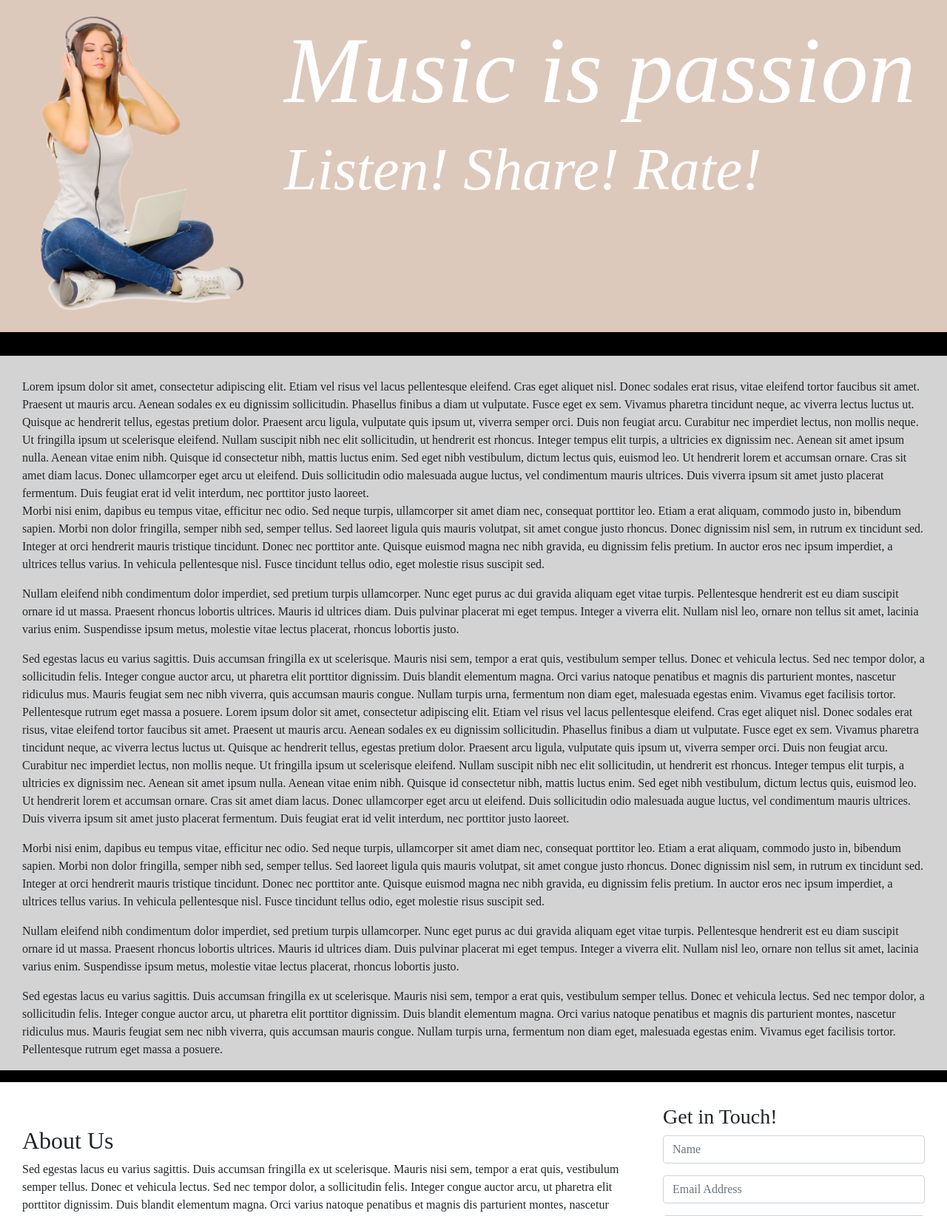
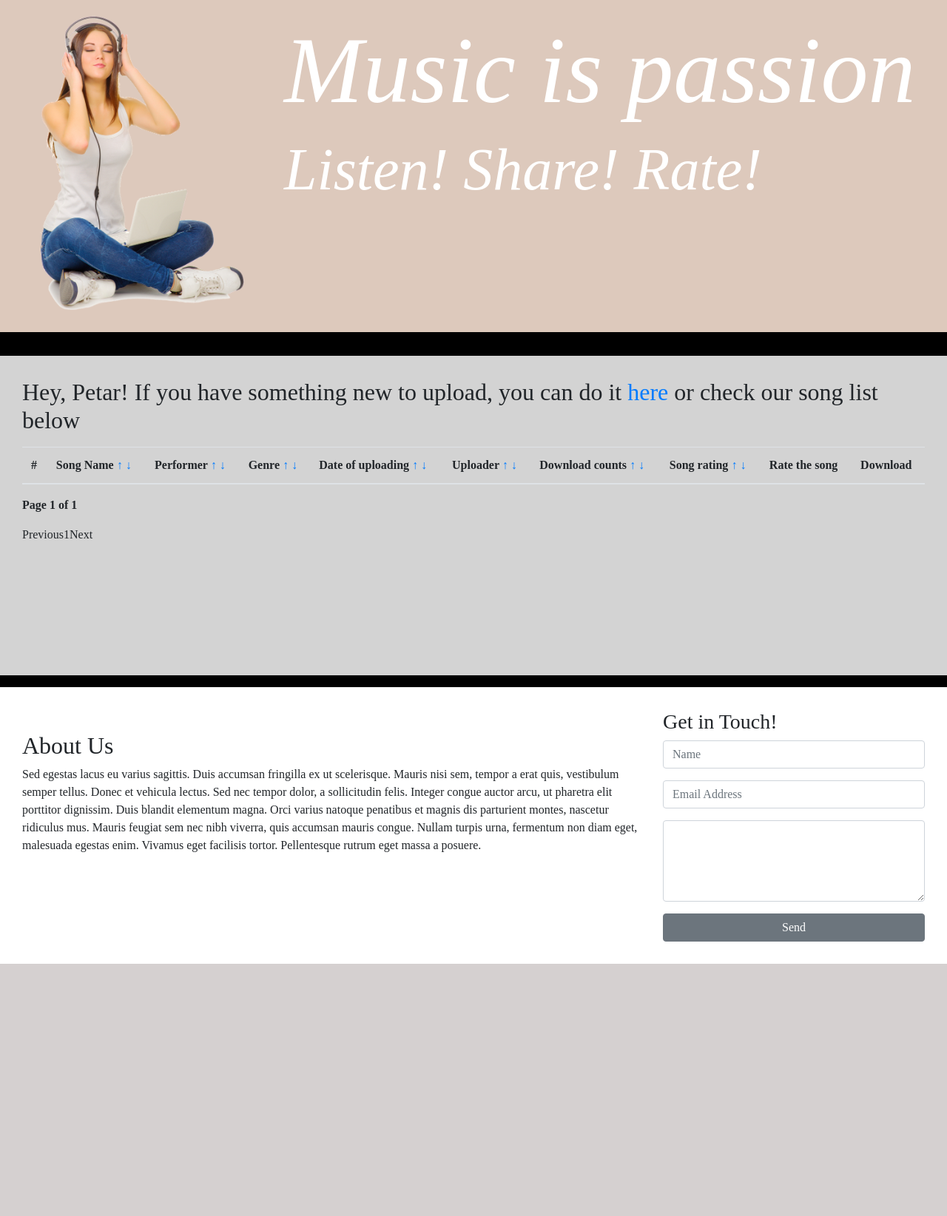
Before and after one commit to YMilcheva/New_project_PeYo, a PHP site: page /welcome.php?order=1&dir=1 in a window 1280 px wide. Shown: the part 57-1701 px from the top of the page at 74% size. After the commit the page ends 1360 px from the top, so only its background shows below. Run offline with PHP 8.4, Linux system fonts and the light colour scheme; a user stored in the database is signed in; data comes from the database, SQL or seed files in the repository; tables that the repository leaves empty or names only in its code hold one stand-in row (values such as "Sample post"); lists and menus that the app fills with data are empty.

Commit message:
pagination

```diff
--- a/Final_Project/functions/functions.php
+++ b/Final_Project/functions/functions.php
@@ -22,4 +22,172 @@
 		}
 		return $is_ok;
 	}
+
+	function return_order_variable($order_rule){
+		switch ($order_rule) {
+			case 1:
+				return 'songs.song_name';
+			case 2:
+				return 'singers.singer_name';
+			case 3:
+				return 'users.user_username';
+			case 4:
+				return 'songs.song_date';
+			case 5:
+				return 'genres.genre_name';
+			case 6:
+				return 'count_downloads';
+			case 7:
+				return 'average_rating';
+			default:
+				return 'songs.song_name';
+		}
+	}
+
+	function return_order_direction($order_rule){
+		switch ($order_rule) {
+			case 1:
+				return 'DESC';
+			case 0:
+				return 'ASC';
+			default:
+				return 'ASC';
+		}
+	}
+
+	function return_songs_info($order, $direction, $conn, $limit, $offset){
+		$order = return_order_variable($order);
+		$direction = return_order_direction($direction);
+		$sql = "SELECT
+			songs.song_id,
+    		songs.song_name,
+		    GROUP_CONCAT(DISTINCT singers.singer_name ORDER BY songs_singers.singer_id) AS singers,
+		    songs.song_date,
+		    users.user_username,
+		    GROUP_CONCAT(DISTINCT genres.genre_name ORDER BY songs_genres.genre_id) AS genres,
+		   	(SELECT COUNT(downloads.download_song) FROM downloads WHERE download_song = songs.song_id) as count_downloads,
+		    (SELECT COUNT(ratings.rating_number) FROM ratings WHERE ratings.rating_song = songs.song_id) as count_ratings,
+		    (SELECT AVG(ratings.rating_number) FROM ratings WHERE ratings.rating_song = songs.song_id) as average_rating
+		FROM songs JOIN songs_singers ON songs.song_id = songs_singers.song_id
+				   JOIN singers ON songs_singers.singer_id = singers.singer_id
+		           JOIN users ON songs.song_uploader = users.user_id
+		           JOIN songs_genres ON songs_singers.song_id = songs_genres.song_id
+		           JOIN genres ON songs_genres.genre_id = genres.genre_id
+		           LEFT JOIN downloads ON songs.song_id = downloads.download_song
+		           LEFT JOIN ratings ON songs.song_id = ratings.rating_song
+		WHERE songs.song_soft_delete IS NULL
+		GROUP BY songs.song_name
+		ORDER BY " . $order . ' ' . $direction . " LIMIT " . $limit . "
+        OFFSET " . $offset;
+		$result = mysqli_query($conn, $sql);
+		$songs = array();
+		$song_keys = array();
+		if ($result) {
+			while ($row = mysqli_fetch_assoc($result)) {
+				$songs[$row['song_id']] = array('song_name' => $row['song_name'], 'singer_name' => $row['singers'], 'song_date' => $row['song_date'], 'user_username' => $row['user_username'], 'genre_name' => $row['genres'], 'count_downloads' => $row['count_downloads'], 'count_ratings' => $row['count_ratings'], 'average_rating' => $row['average_rating']);
+				array_push($song_keys, $row['song_id']);
+			}
+		} else {
+			echo '<h3 class="text-center text-secondary">Error: ' . mysqli_error($conn) . '</h3>';
+		}
+		$temp_array = array($songs, $song_keys);
+		return $temp_array;
+	 }
+
+	 function return_songs_count($conn){
+		$sql = "SELECT COUNT(song_id) as songs_count FROM songs WHERE song_soft_delete IS NULL";
+		$result = mysqli_query($conn, $sql);
+		if ($result) {
+			while ($row = mysqli_fetch_assoc($result)) {
+				return 	$row['songs_count'];
+			}
+		} else {
+			echo '<h3 class="text-center text-secondary">Error: ' . mysqli_error($conn) . '</h3>';
+		}
+	}
+
+	function print_pagination($page_no, $total_no_of_pages, $direction, $order){
+		$adjacents = "2";
+		$second_last = $total_no_of_pages - 1;
+		$previous_page = $page_no - 1;
+		$next_page = $page_no + 1;
+		echo '<p><strong>Page ' . $page_no . ' of ' . $total_no_of_pages . '</strong> </p>';
+		echo '<ul class="pagination">';
+		if ($page_no > 1) {
+			echo "<li><a href='?page_no=1&order=" . $order . "&dir=" . $direction . "#text'>First Page</a></li>";
+		}
+		echo '<li ';
+		if ($page_no <= 1){
+			echo "class='disabled'";
+		}
+		echo '>';
+		echo '<a ';
+		if ($page_no > 1){
+			echo "href='?page_no=$previous_page&order=" . $order . "&dir=" . $direction . "#text'";
+		}
+		echo '>Previous</a>';
+		echo '</li>';
+		if ($total_no_of_pages <= 10){
+			for ($counter = 1; $counter <= $total_no_of_pages; $counter++){
+				if ($counter == $page_no) {
+					echo "<li class='active'><a>$counter</a></li>";
+			    } else {
+			    	echo "<li><a href='?page_no=$counter&order=" . $order . "&dir=" . $direction . "#text'>$counter</a></li>";
+			    }
+			}
+		} elseif ($total_no_of_pages > 10){
+			if($page_no <= 4) {
+				for ($counter = 1; $counter < 8; $counter++){
+					if ($counter == $page_no) {
+				    	echo "<li class='active'><a>$counter</a></li>";
+					} else{
+				        echo "<li><a href='?page_no=$counter&order=" . $order . "&dir=" . $direction . "#text'>$counter</a></li>";
+				    }
+				}
+				echo "<li><a>...</a></li>";
+				echo "<li><a href='?page_no=$second_last&order=" . $order . "&dir=" . $direction . "#text'>$second_last</a></li>";
+				echo "<li><a href='?page_no=$total_no_of_pages&order=" . $order . "&dir=" . $direction . "#text'>$total_no_of_pages</a></li>";
+			} elseif ($page_no > 4 && $page_no < $total_no_of_pages - 4) {
+				echo "<li><a href='?page_no=1&order=" . $order . "&dir=" . $direction . "#text'>1</a></li>";
+				echo "<li><a href='?page_no=2&order=" . $order . "&dir=" . $direction . "#text'>2</a></li>";
+				echo "<li><a>...</a></li>";
+				for ($counter = $page_no - $adjacents; $counter <= $page_no + $adjacents; $counter++) {
+				    if ($counter == $page_no) {
+					 	echo "<li class='active'><a>$counter</a></li>";
+					} else{
+					    echo "<li><a href='?page_no=$counter&order=" . $order . "&dir=" . $direction . "#text'>$counter</a></li>";
+					}
+				}
+				echo "<li><a>...</a></li>";
+				echo "<li><a href='?page_no=$second_last&order=" . $order . "&dir=" . $direction . "#text'>$second_last</a></li>";
+				echo "<li><a href='?page_no=$total_no_of_pages&order=" . $order . "&dir=" . $direction . "#text'>$total_no_of_pages</a></li>";
+			} else {
+				echo "<li><a href='?page_no=1'>1</a></li>";
+				echo "<li><a href='?page_no=2'>2</a></li>";
+				echo "<li><a>...</a></li>";
+				for ($counter = $total_no_of_pages - 6; $counter <= $total_no_of_pages; $counter++){
+				    if ($counter == $page_no) {
+						echo "<li class='active'><a>$counter</a></li>";
+					} else{
+				        echo "<li><a href='?page_no=$counter&order=" . $order . "&dir=" . $direction . "#text'>$counter</a></li>";
+					}
+				}
+			}
+		}
+		echo '<li ';
+		if ($page_no >= $total_no_of_pages){
+			echo "class='disabled'";
+		}
+		echo '>';
+		echo '<a ';
+		if ($page_no < $total_no_of_pages) {
+			echo "href='?page_no=$next_page&order=" . $order . "&dir=" . $direction . "#text'";
+		}
+		echo '>Next</a>';
+		echo '</li>';
+		if ($page_no < $total_no_of_pages){
+			echo "<li><a href='?page_no=$total_no_of_pages&order=" . $order . "&dir=" . $direction . "#text'>Last &rsaquo;&rsaquo;</a></li>";
+		}
+		echo '</ul>';
+	}
 ?>
--- a/Final_Project/welcome.php
+++ b/Final_Project/welcome.php
@@ -1,9 +1,44 @@
 <?php
 	session_start();
+	include 'functions/db_connect.php';
+	include 'functions/functions.php';
 	$siteTitle = 'Music is your passion ' . $_SESSION['user_name_first'] . '! You are welcome!';
 	include 'files/header.php';
 	include 'files/navigation-user.php';
 	include 'files/container.php';
+
+	function print_song_table($songs, $song_keys, $offset){
+		$size = sizeof($songs);
+		for ($i=0; $i < $size; $i++) {
+			$key = $song_keys[$i];
+			echo '<tr>';
+			echo '<th scope="row">' . ($offset + $i + 1) . '</th>';
+			echo '<td>' . $songs[$key]['song_name'] . '</td>';
+			echo '<td>' . $songs[$key]['singer_name'] . '</td>';
+			echo '<td>' . $songs[$key]['genre_name'] . '</td>';
+			echo '<td>' . $songs[$key]['song_date'] . '</td>';
+			echo '<td>' . $songs[$key]['user_username'] . '</td>';
+			echo '<td>' . $songs[$key]['count_downloads'] . '</td>';
+			echo '<td><span title="Average rating of ' . round($songs[$key]['average_rating'], 2) . ' from ' . $songs[$key]['count_ratings'] .  ' total votes">';
+			for ($stars=1; $stars <= 5; $stars++) {
+				if ($stars <= $songs[$key]['average_rating']){
+					echo '<span class="fa fa-star checked_stars"></span>';
+				} else {
+					echo '<span class="fa fa-star"></span>';
+				}
+			}
+			echo '</span></td>';
+			echo '<td><a href="rate-song.php?id=' . $key . '&name=' . str_replace(' ', '_', $songs[$key]['song_name']) . '">Rate</a></td>';
+			echo '<td><a href=download.php?id=' . $key . '&name=' . str_replace(' ', '_', $songs[$key]['song_name']) . '>Download</a></td>';
+			echo '</tr>';
+		}
+	}
+
+	if (isset($_GET['page_no']) && $_GET['page_no']!="") {
+   		$page_no = $_GET['page_no'];
+	} else {
+	    $page_no = 1;
+	}
 ?>
 	<div id="main_title">
 		<div id="main_image">
@@ -18,22 +53,62 @@
 	</div>
 <div id="song-content">
 	<div id="text">
-		Lorem ipsum dolor sit amet, consectetur adipiscing elit. Etiam vel risus vel lacus pellentesque eleifend. Cras eget aliquet nisl. Donec sodales erat risus, vitae eleifend tortor faucibus sit amet. Praesent ut mauris arcu. Aenean sodales ex eu dignissim sollicitudin. Phasellus finibus a diam ut vulputate. Fusce eget ex sem. Vivamus pharetra tincidunt neque, ac viverra lectus luctus ut. Quisque ac hendrerit tellus, egestas pretium dolor. Praesent arcu ligula, vulputate quis ipsum ut, viverra semper orci. Duis non feugiat arcu. Curabitur nec imperdiet lectus, non mollis neque. Ut fringilla ipsum ut scelerisque eleifend. Nullam suscipit nibh nec elit sollicitudin, ut hendrerit est rhoncus. Integer tempus elit turpis, a ultricies ex dignissim nec.
-		Aenean sit amet ipsum nulla. Aenean vitae enim nibh. Quisque id consectetur nibh, mattis luctus enim. Sed eget nibh vestibulum, dictum lectus quis, euismod leo. Ut hendrerit lorem et accumsan ornare. Cras sit amet diam lacus. Donec ullamcorper eget arcu ut eleifend. Duis sollicitudin odio malesuada augue luctus, vel condimentum mauris ultrices. Duis viverra ipsum sit amet justo placerat fermentum. Duis feugiat erat id velit interdum, nec porttitor justo laoreet.
-		<p>
-		Morbi nisi enim, dapibus eu tempus vitae, efficitur nec odio. Sed neque turpis, ullamcorper sit amet diam nec, consequat porttitor leo. Etiam a erat aliquam, commodo justo in, bibendum sapien. Morbi non dolor fringilla, semper nibh sed, semper tellus. Sed laoreet ligula quis mauris volutpat, sit amet congue justo rhoncus. Donec dignissim nisl sem, in rutrum ex tincidunt sed. Integer at orci hendrerit mauris tristique tincidunt. Donec nec porttitor ante. Quisque euismod magna nec nibh gravida, eu dignissim felis pretium. In auctor eros nec ipsum imperdiet, a ultrices tellus varius. In vehicula pellentesque nisl. Fusce tincidunt tellus odio, eget molestie risus suscipit sed.
-		<p>
-		Nullam eleifend nibh condimentum dolor imperdiet, sed pretium turpis ullamcorper. Nunc eget purus ac dui gravida aliquam eget vitae turpis. Pellentesque hendrerit est eu diam suscipit ornare id ut massa. Praesent rhoncus lobortis ultrices. Mauris id ultrices diam. Duis pulvinar placerat mi eget tempus. Integer a viverra elit. Nullam nisl leo, ornare non tellus sit amet, lacinia varius enim. Suspendisse ipsum metus, molestie vitae lectus placerat, rhoncus lobortis justo.
-		<p>
-		Sed egestas lacus eu varius sagittis. Duis accumsan fringilla ex ut scelerisque. Mauris nisi sem, tempor a erat quis, vestibulum semper tellus. Donec et vehicula lectus. Sed nec tempor dolor, a sollicitudin felis. Integer congue auctor arcu, ut pharetra elit porttitor dignissim. Duis blandit elementum magna. Orci varius natoque penatibus et magnis dis parturient montes, nascetur ridiculus mus. Mauris feugiat sem nec nibh viverra, quis accumsan mauris congue. Nullam turpis urna, fermentum non diam eget, malesuada egestas enim. Vivamus eget facilisis tortor. Pellentesque rutrum eget massa a posuere.
-		Lorem ipsum dolor sit amet, consectetur adipiscing elit. Etiam vel risus vel lacus pellentesque eleifend. Cras eget aliquet nisl. Donec sodales erat risus, vitae eleifend tortor faucibus sit amet. Praesent ut mauris arcu. Aenean sodales ex eu dignissim sollicitudin. Phasellus finibus a diam ut vulputate. Fusce eget ex sem. Vivamus pharetra tincidunt neque, ac viverra lectus luctus ut. Quisque ac hendrerit tellus, egestas pretium dolor. Praesent arcu ligula, vulputate quis ipsum ut, viverra semper orci. Duis non feugiat arcu. Curabitur nec imperdiet lectus, non mollis neque. Ut fringilla ipsum ut scelerisque eleifend. Nullam suscipit nibh nec elit sollicitudin, ut hendrerit est rhoncus. Integer tempus elit turpis, a ultricies ex dignissim nec.
-		Aenean sit amet ipsum nulla. Aenean vitae enim nibh. Quisque id consectetur nibh, mattis luctus enim. Sed eget nibh vestibulum, dictum lectus quis, euismod leo. Ut hendrerit lorem et accumsan ornare. Cras sit amet diam lacus. Donec ullamcorper eget arcu ut eleifend. Duis sollicitudin odio malesuada augue luctus, vel condimentum mauris ultrices. Duis viverra ipsum sit amet justo placerat fermentum. Duis feugiat erat id velit interdum, nec porttitor justo laoreet.
-		<p>
-		Morbi nisi enim, dapibus eu tempus vitae, efficitur nec odio. Sed neque turpis, ullamcorper sit amet diam nec, consequat porttitor leo. Etiam a erat aliquam, commodo justo in, bibendum sapien. Morbi non dolor fringilla, semper nibh sed, semper tellus. Sed laoreet ligula quis mauris volutpat, sit amet congue justo rhoncus. Donec dignissim nisl sem, in rutrum ex tincidunt sed. Integer at orci hendrerit mauris tristique tincidunt. Donec nec porttitor ante. Quisque euismod magna nec nibh gravida, eu dignissim felis pretium. In auctor eros nec ipsum imperdiet, a ultrices tellus varius. In vehicula pellentesque nisl. Fusce tincidunt tellus odio, eget molestie risus suscipit sed.
-		<p>
-		Nullam eleifend nibh condimentum dolor imperdiet, sed pretium turpis ullamcorper. Nunc eget purus ac dui gravida aliquam eget vitae turpis. Pellentesque hendrerit est eu diam suscipit ornare id ut massa. Praesent rhoncus lobortis ultrices. Mauris id ultrices diam. Duis pulvinar placerat mi eget tempus. Integer a viverra elit. Nullam nisl leo, ornare non tellus sit amet, lacinia varius enim. Suspendisse ipsum metus, molestie vitae lectus placerat, rhoncus lobortis justo.
-		<p>
-		Sed egestas lacus eu varius sagittis. Duis accumsan fringilla ex ut scelerisque. Mauris nisi sem, tempor a erat quis, vestibulum semper tellus. Donec et vehicula lectus. Sed nec tempor dolor, a sollicitudin felis. Integer congue auctor arcu, ut pharetra elit porttitor dignissim. Duis blandit elementum magna. Orci varius natoque penatibus et magnis dis parturient montes, nascetur ridiculus mus. Mauris feugiat sem nec nibh viverra, quis accumsan mauris congue. Nullam turpis urna, fermentum non diam eget, malesuada egestas enim. Vivamus eget facilisis tortor. Pellentesque rutrum eget massa a posuere.
+		<h2> Hey, <?php echo $_SESSION['user_name_first'] ?>! If you have something new to upload, you can do it <a href="upload.php">here</a> or check our song list below</h2><p>
+		<?php
+        	if (isset($_SESSION['alert_message']) && strlen($_SESSION['alert_message']) > 2){
+        		echo $_SESSION['alert_message'];
+        		unset($_SESSION['alert_message']);
+        	}
+        ?>
+		<table class="table table-striped">
+		  <thead>
+		    <tr>
+		      <th scope="col">#</th>
+		      <th scope="col">Song Name <a href="welcome.php?order=1&dir=1#text">&uarr;</a> <a href="welcome.php?order=1&dir=0#text">&darr;</a></th>
+		      <th scope="col">Performer <a href="welcome.php?order=2&dir=1#text">&uarr;</a> <a href="welcome.php?order=2&dir=0#text">&darr;</a></th>
+		      <th scope="col">Genre <a href="welcome.php?order=5&dir=1#text">&uarr;</a> <a href="welcome.php?order=5&dir=0#text">&darr;</a></th>
+		      <th scope="col">Date of uploading <a href="welcome.php?order=4&dir=1#text">&uarr;</a> <a href="welcome.php?order=4&dir=0#text">&darr;</a></th>
+		      <th scope="col">Uploader <a href="welcome.php?order=3&dir=1#text">&uarr;</a> <a href="welcome.php?order=3&dir=0#text">&darr;</a></th>
+		      <th scope="col">Download counts <a href="welcome.php?order=6&dir=1#text">&uarr;</a> <a href="welcome.php?order=6&dir=0#text">&darr;</a></th>
+		      <th scope="col">Song rating <a href="welcome.php?order=7&dir=1#text">&uarr;</a> <a href="welcome.php?order=7&dir=0#text">&darr;</a></th>
+		      <th scope="col">Rate the song</th>
+		      <th scope="col">Download</th>
+		    </tr>
+		  </thead>
+		  <tbody>
+		  	<?php
+	        	if (isset($_SESSION['songs_count']) == false){
+	        		$_SESSION['songs_count'] = return_songs_count($conn);
+	        	}
+
+	        	$total_records_per_page = 10;
+				$total_no_of_pages = ceil($_SESSION['songs_count'] / $total_records_per_page);
+				$offset = ($page_no - 1) * $total_records_per_page;
+
+		  		if (isset($_GET['order'])){
+		  			$order = $_GET['order'];
+		  		} else {
+		  			$order = 1;
+		  		}
+
+		  		if (isset($_GET['dir'])){
+		  			$direction = $_GET['dir'];
+		  		} else {
+		  			$direction = 0;
+		  		}
+
+		  		$temp_array = return_songs_info($order, $direction, $conn, $total_records_per_page, $offset);
+		  		$songs = $temp_array[0];
+		  		$song_keys = $temp_array[1];
+		  		print_song_table($songs, $song_keys, $offset);
+		  	?>
+		  	</tbody>
+		</table>
+		<div class="current_page">
+		<?php
+		  	print_pagination($page_no, $total_no_of_pages, $direction, $order);
+		?>
+		</div>
 	</div>
 </div>
 <?php
```
Also changed, not shown: Final_Project/index.php (+77 -17 lines).
